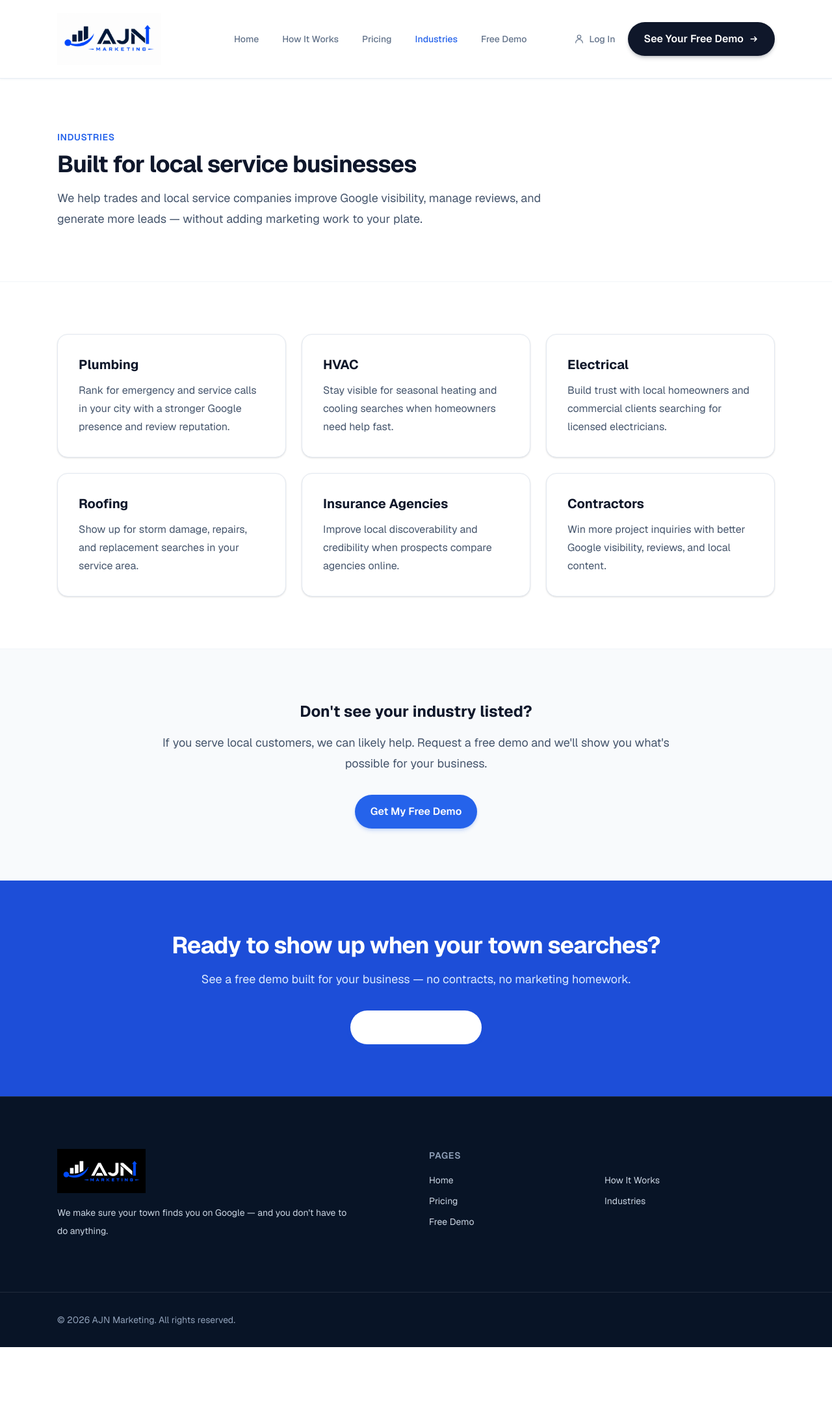
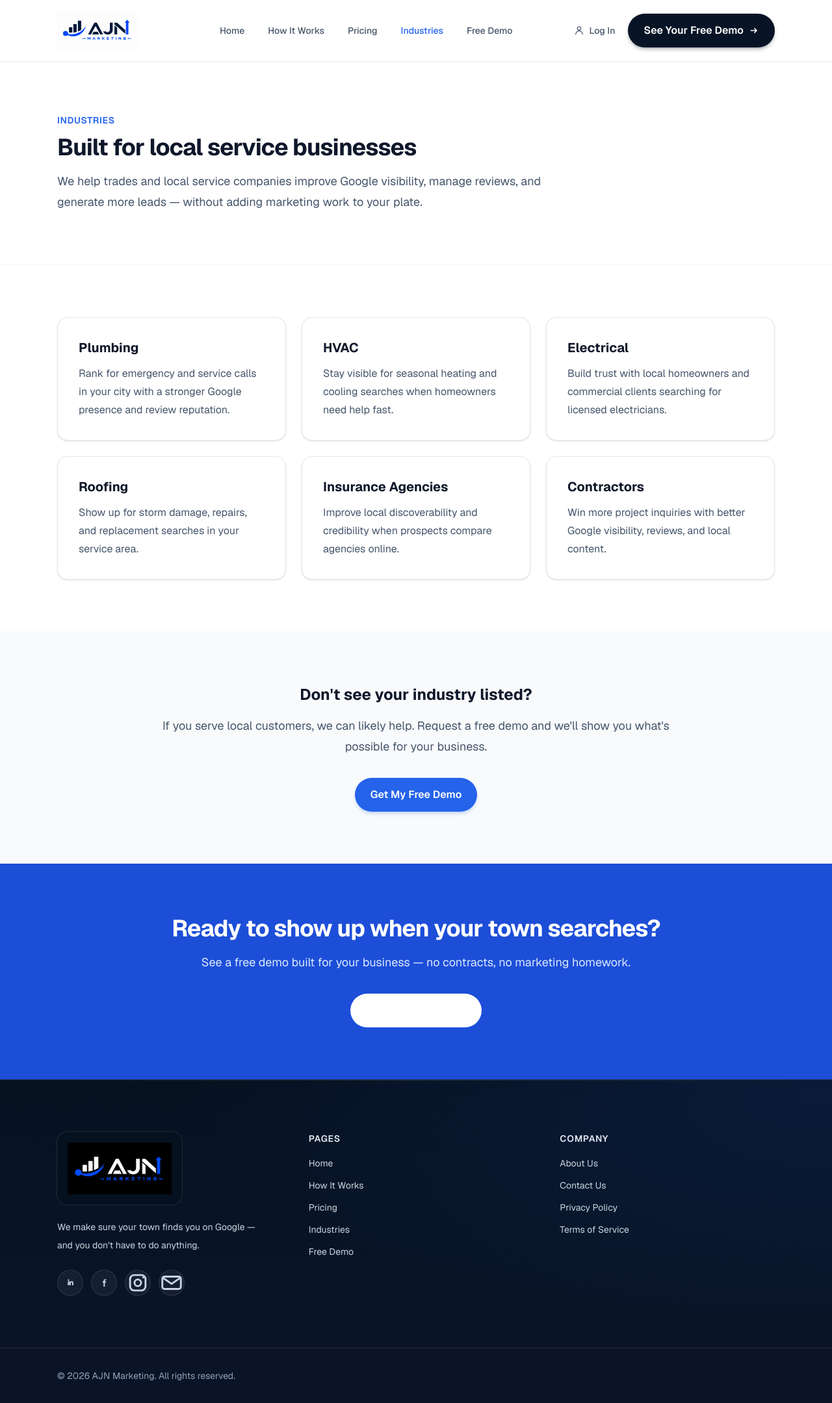
Before and after one commit to ajnsolutions/ajnmarketing, a Next.js app: page /industries in a window 1280 px wide. Shown: the whole page at 65% size. Before the commit the page ends 2073 px from the top, so only its background shows below. Built offline with nearby package versions, Linux system fonts and the light colour scheme.

Commit message:
footer format

```diff
--- a/app/page.tsx
+++ b/app/page.tsx
@@ -242,12 +242,31 @@ export default function HomePage() {
         </div>
       </section>
 
-      <section className="bg-deep-navy py-24 sm:py-28">
-        <div className="mx-auto max-w-3xl px-6 text-center">
-          <h2 className="text-3xl font-bold tracking-[-0.02em] text-white sm:text-4xl">
-            Ready To See What Customers Find When They Search For Your Business?
-          </h2>
-          <p className="mt-6 text-lg leading-8 text-slate-300">
+      <section className="relative overflow-hidden bg-gradient-to-br from-[#081426] to-[#0B1426] py-24 sm:py-28">
+        <div
+          aria-hidden="true"
+          className="pointer-events-none absolute inset-0 opacity-[0.22]"
+          style={{
+            backgroundImage:
+              "radial-gradient(circle at 1px 1px, rgba(148,163,184,0.14) 1px, transparent 0)",
+            backgroundSize: "28px 28px",
+          }}
+        />
+        <div
+          aria-hidden="true"
+          className="pointer-events-none absolute inset-0 bg-[radial-gradient(ellipse_at_bottom_left,rgba(37,99,235,0.1),transparent_50%)]"
+        />
+        <div
+          aria-hidden="true"
+          className="pointer-events-none absolute -right-24 top-8 h-64 w-64 rounded-full border border-white/[0.04] sm:-right-12"
+        />
+        <div
+          aria-hidden="true"
+          className="pointer-events-none absolute -left-16 bottom-0 h-48 w-48 rounded-full border border-white/[0.03]"
+        />
+
+        <div className="relative mx-auto max-w-3xl px-6 text-center">
+          <p className="text-lg leading-8 text-slate-200 sm:text-xl sm:leading-9">
             Get a free personalized demo and see how AJN Marketing can improve
             your online visibility.
           </p>
--- a/components/cta-button.tsx
+++ b/components/cta-button.tsx
@@ -40,7 +40,7 @@ export function CtaButton({
     light:
       "bg-white text-brand-700 shadow-lg shadow-black/10 hover:bg-slate-50 hover:-translate-y-0.5 hover:shadow-xl active:translate-y-0",
     navy:
-      "bg-navy-900 text-white shadow-md shadow-navy-900/20 hover:bg-deep-navy hover:-translate-y-0.5 hover:shadow-lg active:translate-y-0",
+      "bg-[#081426] text-white shadow-md shadow-[#081426]/25 hover:bg-[#0B1426] hover:-translate-y-0.5 hover:shadow-lg hover:shadow-black/20 active:translate-y-0",
   }[variant];
 
   return (
--- a/components/site-footer.tsx
+++ b/components/site-footer.tsx
@@ -2,33 +2,121 @@ import Image from "next/image";
 import Link from "next/link";
 import { navLinks, siteName, tagline } from "@/lib/site-content";
 
+const companyLinks = [
+  { href: "#", label: "About Us" },
+  { href: "#", label: "Contact Us" },
+  { href: "#", label: "Privacy Policy" },
+  { href: "#", label: "Terms of Service" },
+] as const;
+
+function SocialIcon({
+  label,
+  children,
+}: {
+  label: string;
+  children: React.ReactNode;
+}) {
+  return (
+    <Link
+      href="#"
+      aria-label={label}
+      className="inline-flex h-10 w-10 items-center justify-center rounded-full border border-white/10 bg-white/5 text-[#CBD5E1] transition-colors hover:border-white/20 hover:bg-white/10 hover:text-white"
+    >
+      {children}
+    </Link>
+  );
+}
+
 export function SiteFooter() {
   return (
-    <footer className="border-t border-white/10 bg-[#081426] text-slate-300">
-      <div className="mx-auto grid max-w-6xl gap-10 px-6 py-16 sm:py-20 md:grid-cols-2">
+    <footer className="relative overflow-hidden border-t border-white/10 bg-gradient-to-b from-[#061120] via-[#081426] to-[#0B1426] text-[#CBD5E1]">
+      <div
+        aria-hidden="true"
+        className="pointer-events-none absolute inset-0 opacity-[0.22]"
+        style={{
+          backgroundImage:
+            "radial-gradient(circle at 1px 1px, rgba(148,163,184,0.14) 1px, transparent 0)",
+          backgroundSize: "28px 28px",
+        }}
+      />
+      <div
+        aria-hidden="true"
+        className="pointer-events-none absolute inset-0 bg-[radial-gradient(ellipse_at_top_right,rgba(37,99,235,0.12),transparent_55%)]"
+      />
+      <div
+        aria-hidden="true"
+        className="pointer-events-none absolute inset-x-0 top-0 h-px bg-gradient-to-r from-transparent via-white/10 to-transparent"
+      />
+
+      <div className="relative mx-auto max-w-6xl px-6 py-16 sm:py-20">
+        <div className="grid gap-12 md:grid-cols-3 md:gap-10 lg:gap-14">
           <div>
+            <div className="inline-flex rounded-2xl bg-[#061120] p-4 ring-1 ring-white/10">
               <Image
                 src="/images/AJN_marketing_logo_BLACK.png"
                 alt={siteName}
-            width={180}
-            height={90}
-            className="h-14 w-auto sm:h-16 md:h-[68px]"
+                width={176}
+                height={88}
+                className="h-14 w-auto sm:h-16 lg:h-20"
               />
-          <p className="mt-4 max-w-md text-sm leading-7 text-slate-300">
+            </div>
+            <p className="mt-5 max-w-sm text-sm leading-7 text-[#CBD5E1]">
               {tagline}
             </p>
+            <div className="mt-6 flex flex-wrap gap-3">
+              <SocialIcon label="LinkedIn">
+                <svg viewBox="0 0 24 24" fill="currentColor" className="h-4 w-4" aria-hidden="true">
+                  <path d="M6.5 8.5h3v9h-3v-9Zm1.5-4.5a1.75 1.75 0 1 1 0 3.5 1.75 1.75 0 0 1 0-3.5ZM10 8.5h2.9v1.2h.04c.4-.76 1.38-1.56 2.84-1.56 3.04 0 3.6 2 3.6 4.6v4.76H16.3v-4.22c0-1.01-.02-2.31-1.41-2.31-1.41 0-1.63 1.1-1.63 2.24v4.29H10V8.5Z" />
+                </svg>
+              </SocialIcon>
+              <SocialIcon label="Facebook">
+                <svg viewBox="0 0 24 24" fill="currentColor" className="h-4 w-4" aria-hidden="true">
+                  <path d="M14 8.5V7.2c0-.66.44-1.2 1.24-1.2H17V3.9h-2.1C12.66 3.9 11 5.57 11 8v.5H9v3.1h2V21h3v-9.4h2.1l.4-3.1H14Z" />
+                </svg>
+              </SocialIcon>
+              <SocialIcon label="Instagram">
+                <svg viewBox="0 0 24 24" fill="none" stroke="currentColor" strokeWidth="1.8" aria-hidden="true">
+                  <rect x="4.5" y="4.5" width="15" height="15" rx="4" />
+                  <circle cx="12" cy="12" r="3.2" />
+                  <circle cx="17.2" cy="6.8" r="1" fill="currentColor" stroke="none" />
+                </svg>
+              </SocialIcon>
+              <SocialIcon label="Email">
+                <svg viewBox="0 0 24 24" fill="none" stroke="currentColor" strokeWidth="1.8" aria-hidden="true">
+                  <path strokeLinecap="round" strokeLinejoin="round" d="M4 7.5 12 13l8-5.5M5 18h14a2 2 0 0 0 2-2V8a2 2 0 0 0-2-2H5a2 2 0 0 0-2 2v8a2 2 0 0 0 2 2Z" />
+                </svg>
+              </SocialIcon>
+            </div>
           </div>
 
           <div>
-          <p className="text-sm font-semibold uppercase tracking-wider text-slate-400">
+            <p className="text-sm font-semibold uppercase tracking-wider text-[#E2E8F0]">
               Pages
             </p>
-          <ul className="mt-4 grid gap-2 sm:grid-cols-2">
+            <ul className="mt-4 space-y-2.5">
               {navLinks.map((link) => (
                 <li key={link.href}>
                   <Link
                     href={link.href}
-                  className="text-sm text-slate-300 transition-colors hover:text-white"
+                    className="text-sm text-[#CBD5E1] transition-colors hover:text-white"
+                  >
+                    {link.label}
+                  </Link>
+                </li>
+              ))}
+            </ul>
+          </div>
+
+          <div>
+            <p className="text-sm font-semibold uppercase tracking-wider text-[#E2E8F0]">
+              Company
+            </p>
+            <ul className="mt-4 space-y-2.5">
+              {companyLinks.map((link) => (
+                <li key={link.label}>
+                  <Link
+                    href={link.href}
+                    className="text-sm text-[#CBD5E1] transition-colors hover:text-white"
                   >
                     {link.label}
                   </Link>
@@ -37,8 +125,9 @@ export function SiteFooter() {
             </ul>
           </div>
         </div>
+      </div>
 
-      <div className="border-t border-white/10">
+      <div className="relative border-t border-white/10">
         <div className="mx-auto max-w-6xl px-6 py-8 text-sm text-slate-400">
           © {new Date().getFullYear()} {siteName}. All rights reserved.
         </div>
--- a/components/site-header.tsx
+++ b/components/site-header.tsx
@@ -31,18 +31,18 @@ export function SiteHeader() {
   const [open, setOpen] = useState(false);
 
   return (
-    <header className="sticky top-0 z-50 border-b border-slate-200/80 bg-white shadow-sm shadow-slate-200/40">
-      <div className="mx-auto flex max-w-6xl items-center justify-between gap-6 px-6 py-4 lg:gap-8 lg:py-5">
+    <header className="sticky top-0 z-50 border-b border-slate-200/70 bg-white shadow-sm shadow-slate-200/30">
+      <div className="mx-auto flex max-w-6xl items-center justify-between gap-6 px-6 py-3.5 lg:gap-8 lg:py-4">
         <Link
           href="/"
-          className="mr-2 shrink-0 transition-opacity duration-200 hover:opacity-90 lg:mr-10"
+          className="mr-2 shrink-0 transition-opacity duration-200 hover:opacity-90 lg:mr-8"
         >
           <Image
             src="/images/AJN_marketing_logo.png"
             alt="AJN Marketing"
-            width={160}
-            height={80}
-            className="h-12 w-auto sm:h-14 md:h-16 lg:h-20"
+            width={124}
+            height={62}
+            className="h-11 w-auto lg:h-[62px]"
             priority
           />
         </Link>
@@ -57,7 +57,7 @@ export function SiteHeader() {
                 className={`text-sm font-medium transition-colors duration-200 ${
                   active
                     ? "text-brand-600"
-                    : "text-text-muted hover:text-brand-600"
+                    : "text-[#475569] hover:text-brand-600"
                 }`}
               >
                 {link.label}
@@ -69,7 +69,7 @@ export function SiteHeader() {
         <div className="hidden items-center gap-5 lg:flex">
           <Link
             href="#"
-            className="inline-flex items-center gap-2 text-sm font-medium text-text-muted transition-colors duration-200 hover:text-navy-900"
+            className="inline-flex items-center gap-2 text-sm font-medium text-[#475569] transition-colors duration-200 hover:text-[#0B1426]"
           >
             <UserIcon />
             Log In
```
Lines whose indentation alone changed are shown as unchanged.
